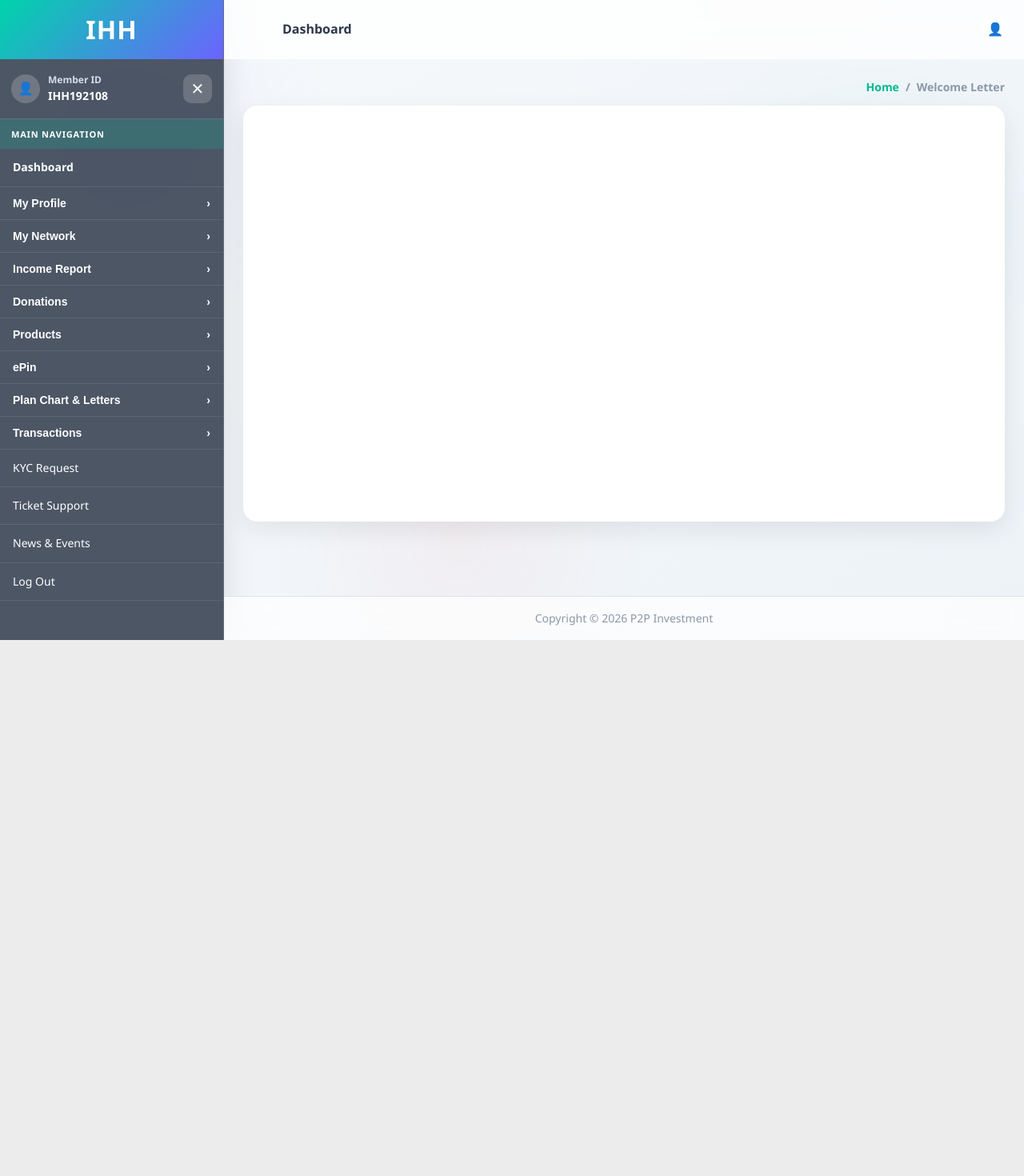
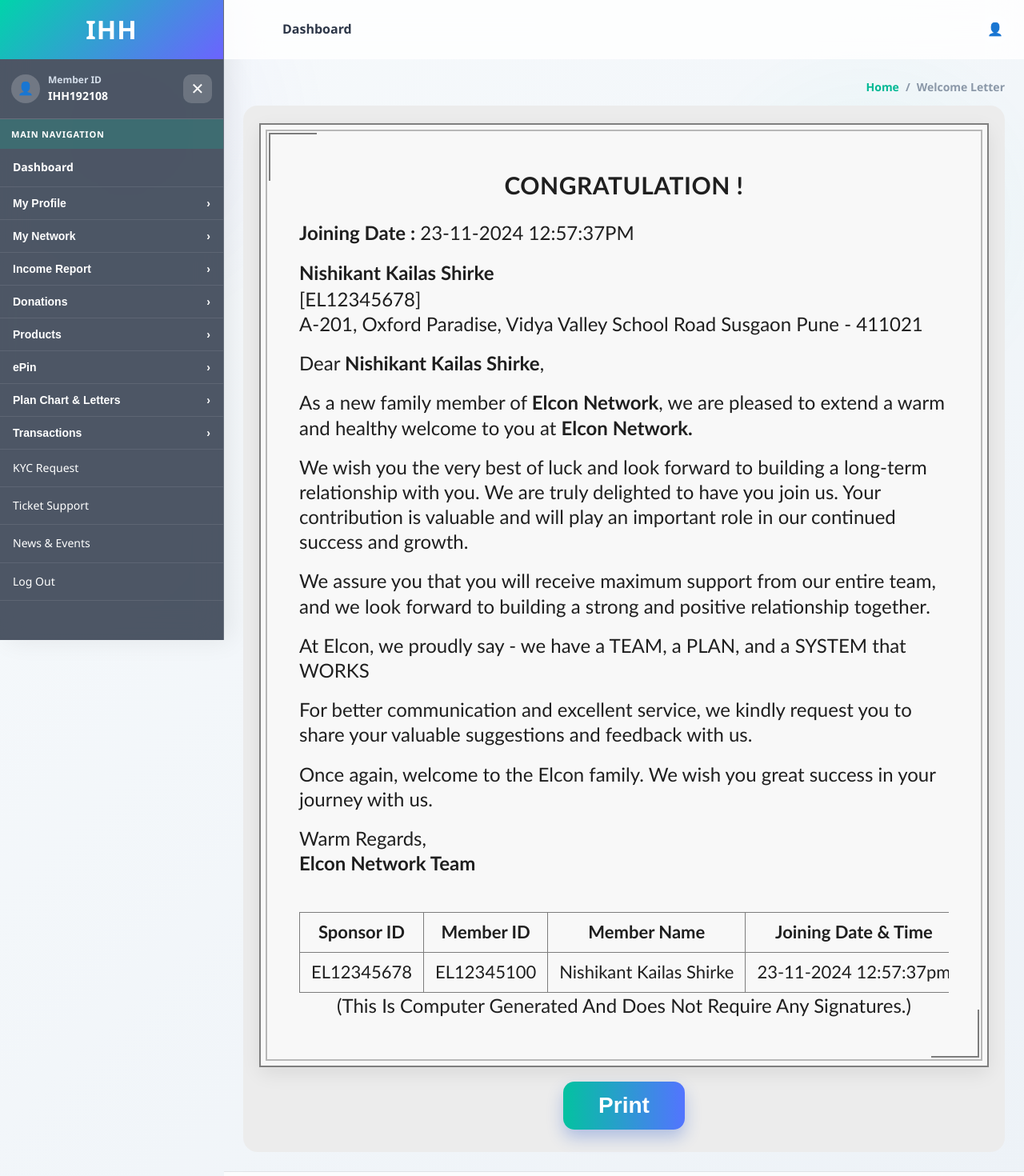
Before and after one commit to farhan-khan259/P2P-MLM, a React (Create React App) app: page /user/plan-chart-letters/welcome-letter in a window 1280 px wide. Shown: the top 1470 px of the page at 80% size. Before the commit the page ends 800 px from the top, so only its background shows below. Built offline with nearby package versions, Linux system fonts and the light colour scheme.

Commit message:
feat: add WelcomeLetter component with styling and print functionality

```diff
--- a/src/App.js
+++ b/src/App.js
@@ -54,6 +54,7 @@ import AllMembersList from './Components/Admin/Members/AllMembersList/AllMembers
 import DatewiseLevelIncome from './Components/UserPanel/Income/DatewiseLevelIncome/DatewiseLevelIncome';
 import ReceivedHelp from './Components/UserPanel/Payment/PaymentRequest/ReceivedHelp';
 import TransactionHistory from './Components/UserPanel/Transactions/TransactionHistory/TransactionHistory';
+import WelcomeLetter from './Components/UserPanel/PlanChartLetters/WelcomeLetter/WelcomeLetter';
 
 function App() {
   return (
@@ -82,7 +83,7 @@ function App() {
           <Route path="my-profile/update-trans-password" element={<UpdateTransPassword />} />
 
           <Route path="plan-chart-letters/business-plan-chart" element={<UserBlankPage />} />
-          <Route path="plan-chart-letters/welcome-letter" element={<UserBlankPage />} />
+          <Route path="plan-chart-letters/welcome-letter" element={<WelcomeLetter />} />
           <Route path="plan-chart-letters/business-card" element={<UserBlankPage />} />
           <Route path="plan-chart-letters/bank-information" element={<UserBlankPage />} />
 
--- /dev/null
+++ b/src/Components/UserPanel/PlanChartLetters/WelcomeLetter/WelcomeLetter.css
@@ -0,0 +1,249 @@
+.welcome-letter-page {
+  width: 100%;
+  background: #ececec;
+  border-radius: 18px;
+  padding: 22px 20px 28px;
+}
+
+.welcome-letter-sheet {
+  margin: 0 auto;
+  max-width: 920px;
+  background: #f8f8f8;
+  border-radius: 8px;
+  box-shadow: 0 8px 24px rgba(0, 0, 0, 0.08);
+}
+
+.welcome-letter-frame {
+  position: relative;
+  padding: 72px 72px 54px;
+  border: 2px solid #7f7f7f;
+  outline: 2px solid #b8b8b8;
+  outline-offset: -10px;
+  color: #1f1f1f;
+  font-family: 'Trebuchet MS', 'Segoe UI', Tahoma, sans-serif;
+  line-height: 1.3;
+}
+
+.welcome-letter-frame::before,
+.welcome-letter-frame::after {
+  content: '';
+  position: absolute;
+  width: 58px;
+  height: 58px;
+  border: 2px solid #7c7c7c;
+  pointer-events: none;
+}
+
+.welcome-letter-frame::before {
+  top: 10px;
+  left: 10px;
+  border-right: 0;
+  border-bottom: 0;
+}
+
+.welcome-letter-frame::after {
+  right: 10px;
+  bottom: 10px;
+  border-left: 0;
+  border-top: 0;
+}
+
+.welcome-letter-title {
+  margin: 0 0 24px;
+  text-align: center;
+  font-size: 34px;
+  letter-spacing: 0.5px;
+  font-weight: 700;
+}
+
+.welcome-letter-joining-date {
+  margin: 0 0 26px;
+  font-size: 34px;
+}
+
+.welcome-letter-member-line {
+  margin: 0 0 28px;
+  font-size: 32px;
+}
+
+.welcome-letter-member-line strong {
+  display: inline-block;
+  margin-bottom: 2px;
+}
+
+.welcome-letter-frame p {
+  margin: 0 0 18px;
+  font-size: 32px;
+}
+
+.welcome-letter-signoff {
+  margin-top: 18px;
+}
+
+.welcome-letter-table-wrap {
+  margin-top: 46px;
+  overflow-x: auto;
+}
+
+.welcome-letter-table {
+  width: 100%;
+  border-collapse: collapse;
+  min-width: 760px;
+  font-size: 30px;
+}
+
+.welcome-letter-table th,
+.welcome-letter-table td {
+  border: 1px solid #7d7d7d;
+  padding: 10px 14px;
+  text-align: center;
+  white-space: nowrap;
+}
+
+.welcome-letter-footnote {
+  margin-top: 10px;
+  text-align: center;
+  font-size: 30px;
+}
+
+.welcome-letter-print-btn {
+  display: block;
+  margin: 18px auto 0;
+  border: 0;
+  color: #fff;
+  font-size: 38px;
+  font-weight: 700;
+  padding: 14px 44px;
+  border-radius: 14px;
+  cursor: pointer;
+  background: linear-gradient(90deg, #03c2a0 0%, #5374ff 100%);
+  box-shadow: 0 10px 20px rgba(36, 87, 201, 0.3);
+}
+
+.welcome-letter-print-btn:hover {
+  filter: brightness(1.04);
+}
+
+@media (max-width: 1280px) {
+  .welcome-letter-frame {
+    padding: 56px 48px 42px;
+  }
+
+  .welcome-letter-title {
+    font-size: 30px;
+  }
+
+  .welcome-letter-joining-date,
+  .welcome-letter-member-line,
+  .welcome-letter-frame p {
+    font-size: 24px;
+  }
+
+  .welcome-letter-table,
+  .welcome-letter-footnote {
+    font-size: 22px;
+  }
+
+  .welcome-letter-print-btn {
+    font-size: 28px;
+  }
+}
+
+@media (max-width: 768px) {
+  .welcome-letter-page {
+    padding: 12px;
+    border-radius: 12px;
+  }
+
+  .welcome-letter-frame {
+    padding: 34px 18px 24px;
+    outline-offset: -6px;
+  }
+
+  .welcome-letter-frame::before,
+  .welcome-letter-frame::after {
+    width: 36px;
+    height: 36px;
+  }
+
+  .welcome-letter-title {
+    font-size: 20px;
+    margin-bottom: 16px;
+  }
+
+  .welcome-letter-joining-date,
+  .welcome-letter-member-line,
+  .welcome-letter-frame p {
+    font-size: 16px;
+    margin-bottom: 12px;
+  }
+
+  .welcome-letter-table-wrap {
+    margin-top: 24px;
+  }
+
+  .welcome-letter-table {
+    font-size: 14px;
+    min-width: 620px;
+  }
+
+  .welcome-letter-table th,
+  .welcome-letter-table td {
+    padding: 8px;
+  }
+
+  .welcome-letter-footnote {
+    font-size: 14px;
+  }
+
+  .welcome-letter-print-btn {
+    width: 100%;
+    max-width: 180px;
+    font-size: 26px;
+    padding: 10px 26px;
+  }
+}
+
+@media print {
+  .user-topbar,
+  .user-breadcrumb-row,
+  .user-footer,
+  .user-sidebar,
+  .welcome-letter-print-btn {
+    display: none !important;
+  }
+
+  .user-root,
+  .user-main,
+  .user-page-wrap,
+  .welcome-letter-page,
+  .welcome-letter-sheet {
+    margin: 0 !important;
+    padding: 0 !important;
+    background: #fff !important;
+    box-shadow: none !important;
+    border-radius: 0 !important;
+  }
+
+  .welcome-letter-frame {
+    border: 1px solid #555;
+    outline: none;
+    padding: 34px 26px;
+  }
+
+  .welcome-letter-title {
+    font-size: 18px;
+  }
+
+  .welcome-letter-joining-date,
+  .welcome-letter-member-line,
+  .welcome-letter-frame p,
+  .welcome-letter-table,
+  .welcome-letter-footnote {
+    font-size: 13px;
+  }
+
+  .welcome-letter-table {
+    min-width: 100%;
+  }
+}
--- /dev/null
+++ b/src/Components/UserPanel/PlanChartLetters/WelcomeLetter/WelcomeLetter.jsx
@@ -0,0 +1,107 @@
+import './WelcomeLetter.css';
+
+const letterData = {
+  joiningDate: '23-11-2024 12:57:37PM',
+  memberName: 'Nishikant Kailas Shirke',
+  memberId: 'EL12345678',
+  address: 'A-201, Oxford Paradise, Vidya Valley School Road Susgaon Pune - 411021',
+  sponsorId: 'EL12345678',
+  joiningMemberId: 'EL12345100'
+};
+
+function WelcomeLetter() {
+  const printLetter = () => {
+    window.print();
+  };
+
+  return (
+    <section className="welcome-letter-page">
+      <article className="welcome-letter-sheet" aria-label="welcome-letter-sheet">
+        <div className="welcome-letter-frame">
+          <h2 className="welcome-letter-title">CONGRATULATION !</h2>
+
+          <p className="welcome-letter-joining-date">
+            <strong>Joining Date :</strong> {letterData.joiningDate}
+          </p>
+
+          <p className="welcome-letter-member-line">
+            <strong>{letterData.memberName}</strong>
+            <br />
+            [{letterData.memberId}]
+            <br />
+            {letterData.address}
+          </p>
+
+          <p>
+            Dear <strong>{letterData.memberName}</strong>,
+          </p>
+
+          <p>
+            As a new family member of <strong>Elcon Network</strong>, we are pleased to extend a warm
+            and healthy welcome to you at <strong>Elcon Network.</strong>
+          </p>
+
+          <p>
+            We wish you the very best of luck and look forward to building a long-term relationship
+            with you. We are truly delighted to have you join us. Your contribution is valuable and
+            will play an important role in our continued success and growth.
+          </p>
+
+          <p>
+            We assure you that you will receive maximum support from our entire team, and we look
+            forward to building a strong and positive relationship together.
+          </p>
+
+          <p>At Elcon, we proudly say - we have a TEAM, a PLAN, and a SYSTEM that WORKS</p>
+
+          <p>
+            For better communication and excellent service, we kindly request you to share your
+            valuable suggestions and feedback with us.
+          </p>
+
+          <p>
+            Once again, welcome to the Elcon family. We wish you great success in your journey with
+            us.
+          </p>
+
+          <p className="welcome-letter-signoff">
+            Warm Regards,
+            <br />
+            <strong>Elcon Network Team</strong>
+          </p>
+
+          <div className="welcome-letter-table-wrap">
+            <table className="welcome-letter-table">
+              <thead>
+                <tr>
+                  <th>Sponsor ID</th>
+                  <th>Member ID</th>
+                  <th>Member Name</th>
+                  <th>Joining Date &amp; Time</th>
+                </tr>
+              </thead>
+              <tbody>
+                <tr>
+                  <td>{letterData.sponsorId}</td>
+                  <td>{letterData.joiningMemberId}</td>
+                  <td>{letterData.memberName}</td>
+                  <td>{letterData.joiningDate.toLowerCase()}</td>
+                </tr>
+              </tbody>
+            </table>
+          </div>
+
+          <p className="welcome-letter-footnote">
+            (This Is Computer Generated And Does Not Require Any Signatures.)
+          </p>
+        </div>
+      </article>
+
+      <button type="button" className="welcome-letter-print-btn" onClick={printLetter}>
+        Print
+      </button>
+    </section>
+  );
+}
+
+export default WelcomeLetter;
```
